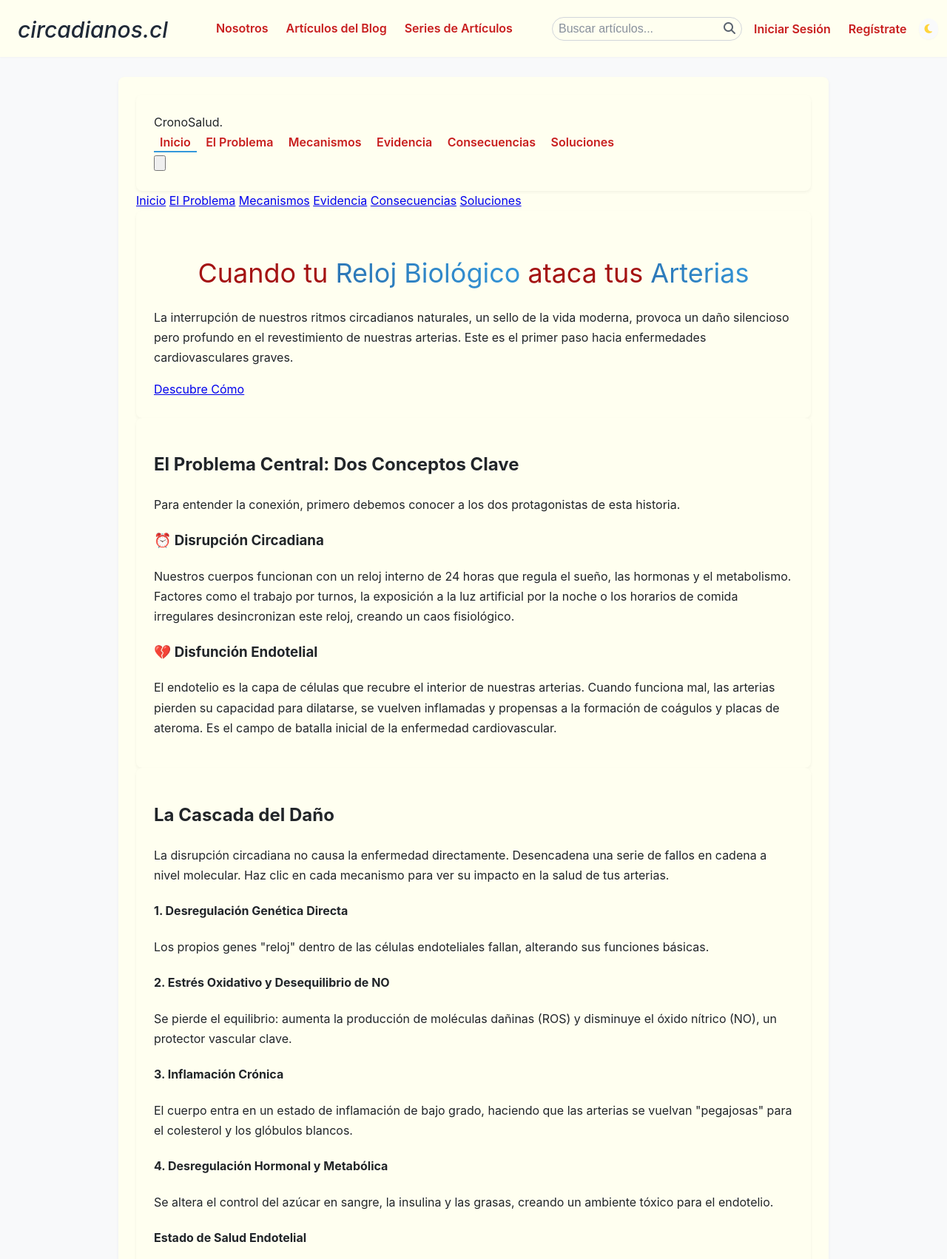
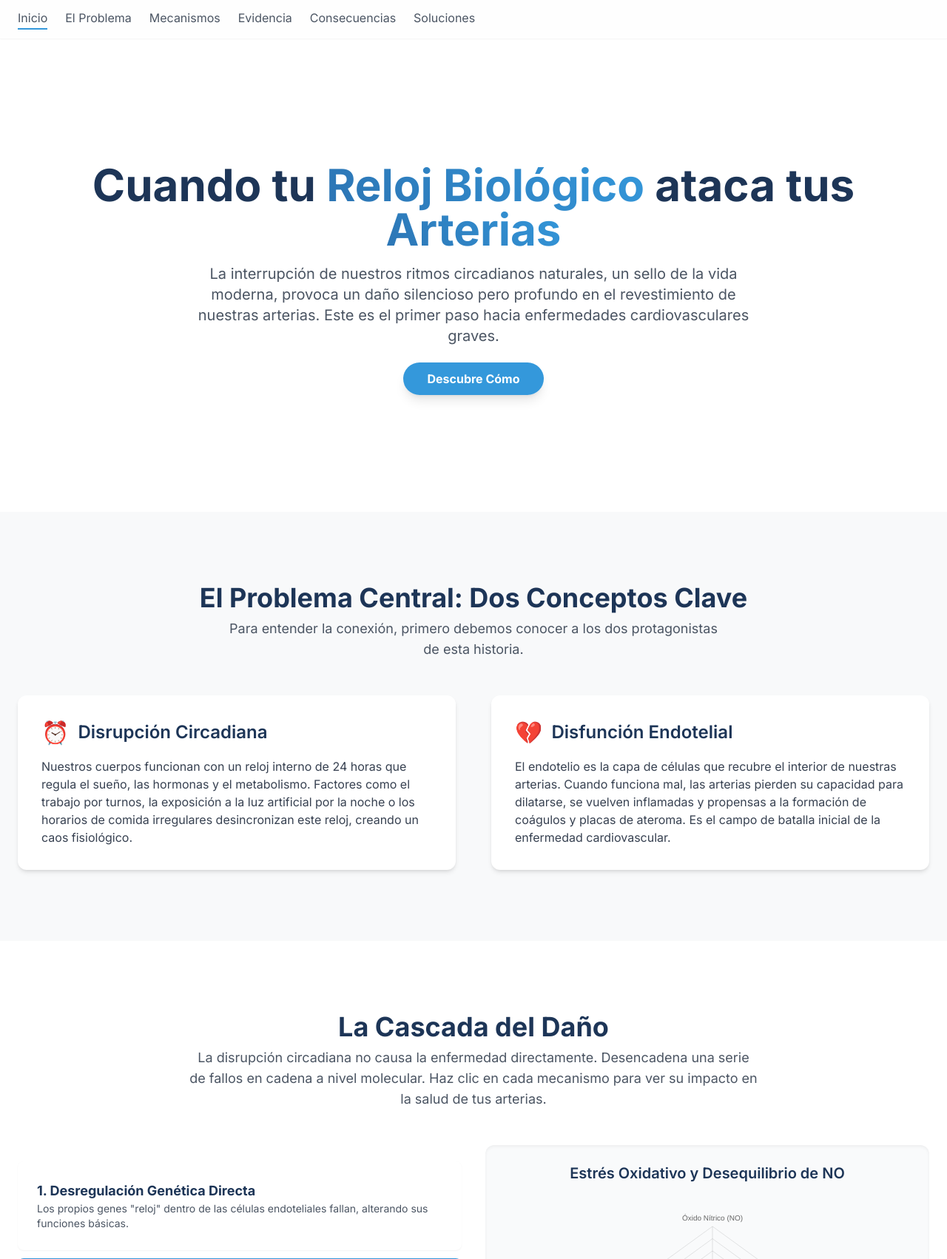
Before and after one commit to juacarva/proyecto-circadiano, a Django app: template blog_circadiano/templates/blog_circadiano/guias/guia_ritmos_circadianos_y_endotelio.html in a window 1280 px wide. Shown: the top 1702 px of the page at 74% size. Run offline with Django 5.2, Linux system fonts and the light colour scheme; the template is opened without the code that fills it, so the values that code supplies are empty; some libraries are stand-ins or nearby versions.

Commit message:
Guia Ritmos Circadianos y Endotelio corregido 2

```diff
--- a/blog_circadiano/templates/blog_circadiano/guias/guia_ritmos_circadianos_y_endotelio.html
+++ b/blog_circadiano/templates/blog_circadiano/guias/guia_ritmos_circadianos_y_endotelio.html
@@ -1,7 +1,18 @@
-{% extends 'base.html' %}
-{% load static %}
-
-{% block extra_css %}
+<!DOCTYPE html>
+<html lang="es" class="scroll-smooth">
+<head>
+    <meta charset="UTF-8">
+    <meta name="viewport" content="width=device-width, initial-scale=1.0">
+    <title>Ritmos Circadianos y Salud Vascular</title>
+    <script src="https://cdn.tailwindcss.com"></script>
+    <script src="https://cdn.jsdelivr.net/npm/chart.js"></script>
+    <link rel="preconnect" href="https://fonts.googleapis.com">
+    <link rel="preconnect" href="https://fonts.gstatic.com" crossorigin>
+    <link href="https://fonts.googleapis.com/css2?family=Inter:wght@300;400;500;600;700&display=swap" rel="stylesheet">
+    <!-- Chosen Palette: Warm Neutrals & Calming Blues -->
+    <!-- Application Structure Plan: Se ha diseñado una SPA temática con scroll vertical. La estructura no refleja el informe, sino un viaje lógico para el usuario: 1) Introducción impactante. 2) Explicación de los dos conceptos clave (Ritmo Circadiano y Endotelio). 3) Una sección central interactiva ("La Cascada del Daño") donde el usuario explora los mecanismos moleculares, los cuales actualizan dinámicamente un gráfico de radar que visualiza la salud endotelial. 4) Pestañas con la evidencia científica. 5) Una línea de tiempo visual de las consecuencias. 6) Consejos prácticos. Esta estructura facilita el aprendizaje progresivo y la interacción, transformando un texto denso en una experiencia explorable y memorable. -->
+    <!-- Visualization & Content Choices: Se eligió una estructura que combina texto explicativo con visualizaciones interactivas. El elemento central es un gráfico de radar de Chart.js (Goal: Compare) para mostrar el equilibrio/desequilibrio de la función endotelial. Este se actualiza al interactuar con un diagrama de flujo (Goal: Organize/Relationships) construido con HTML/CSS/JS, que representa los mecanismos de daño. Se usan pestañas (Goal: Organize) para la evidencia y una línea de tiempo (Goal: Change) para las consecuencias. Esta combinación permite al usuario conectar conceptos abstractos (mecanismos) con resultados visuales (gráfico) y consecuencias reales (línea de tiempo). -->
+    <!-- CONFIRMATION: NO SVG graphics used. NO Mermaid JS used. -->
     <style>
         body {
             font-family: 'Inter', sans-serif;
@@ -81,17 +92,12 @@
             -webkit-text-fill-color: transparent;
         }
     </style>
-{% endblock %}
-
-{% block content %}
+</head>
 <body class="bg-[#F8F9FA]">
 
     <header class="bg-white/80 backdrop-blur-md sticky top-0 z-50 shadow-sm">
         <nav class="container mx-auto px-6 py-3">
             <div class="flex justify-between items-center">
-                <div class="text-xl font-bold text-[#1D3557]">
-                    <span class="text-[#3498db]">Crono</span>Salud<span class="text-[#3498db]">.</span>
-                </div>
                 <div class="hidden md:flex space-x-6">
                     <a href="#home" class="nav-link text-gray-600 hover:text-gray-900 active">Inicio</a>
                     <a href="#problema" class="nav-link text-gray-600 hover:text-gray-900">El Problema</a>
@@ -263,9 +269,6 @@
         </div>
     </footer>
 
-    {% endblock %}
-
-    {% block extra_js %}
     <script>
         document.addEventListener('DOMContentLoaded', () => {
 
@@ -485,26 +488,6 @@
                 observer.observe(section);
             });
         });
-
-        // Este script se ejecuta DENTRO del iframe
-        function sendHeight() {
-            // Obtenemos la altura total del contenido de la guía
-            const height = document.documentElement.scrollHeight;
-            // Enviamos un mensaje a la ventana padre (la que contiene el iframe)
-            window.parent.postMessage({ type: 'resize', height: height }, '*');
-        }
-
-        // Enviamos la altura cuando la página carga
-        window.addEventListener('load', sendHeight);
-
-        // Opcional: Si el contenido cambia dinámicamente, volvemos a enviar la altura
-        const box = document.getElementById('interactive-element');
-        box.addEventListener('click', () => {
-            // ... tu código de click ...
-            // Le damos un pequeño respiro para que el DOM se actualice y recalculamos
-            setTimeout(sendHeight, 50);
-        });
     </script>
-    {% endblock %}
 </body>
 </html>
```
